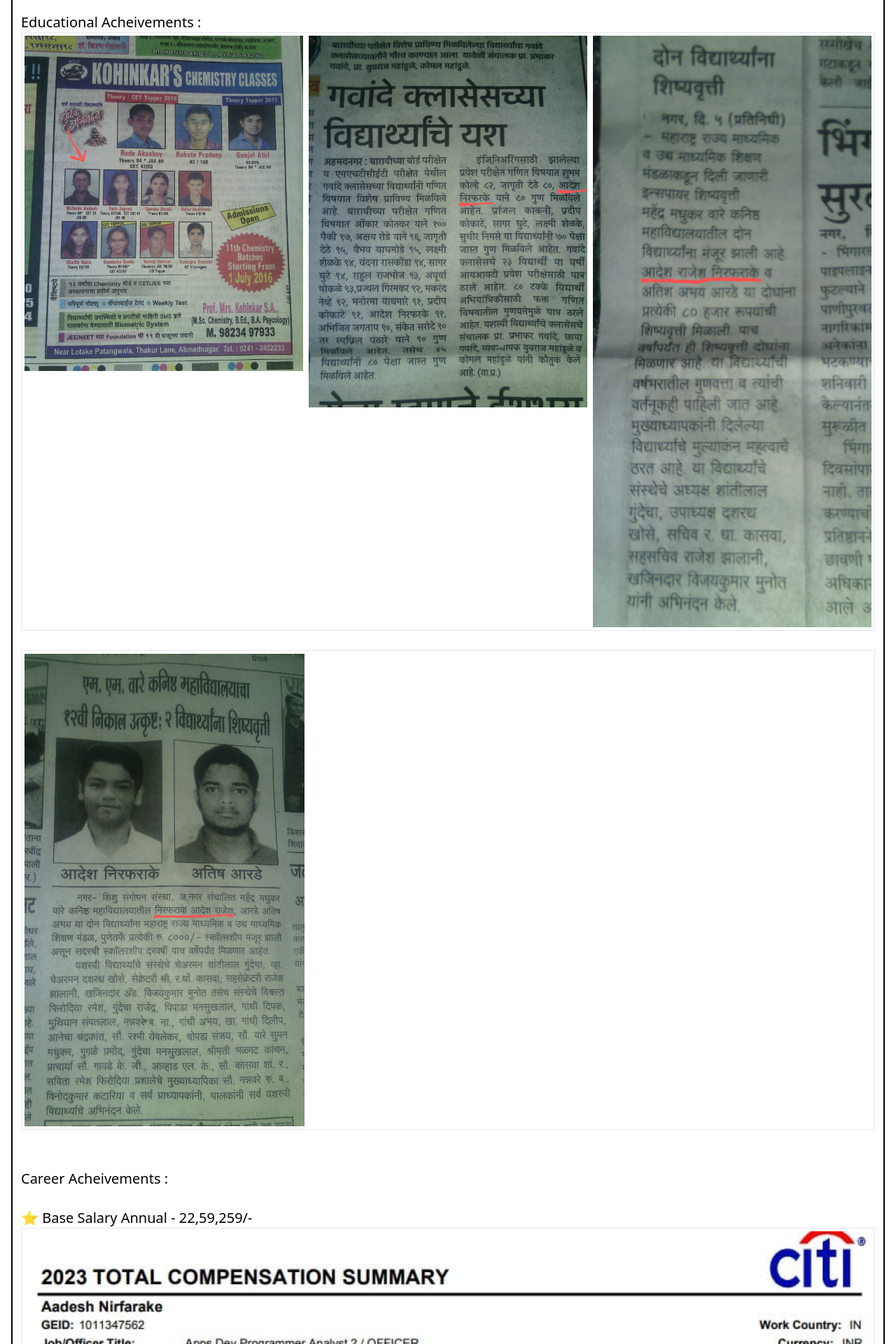
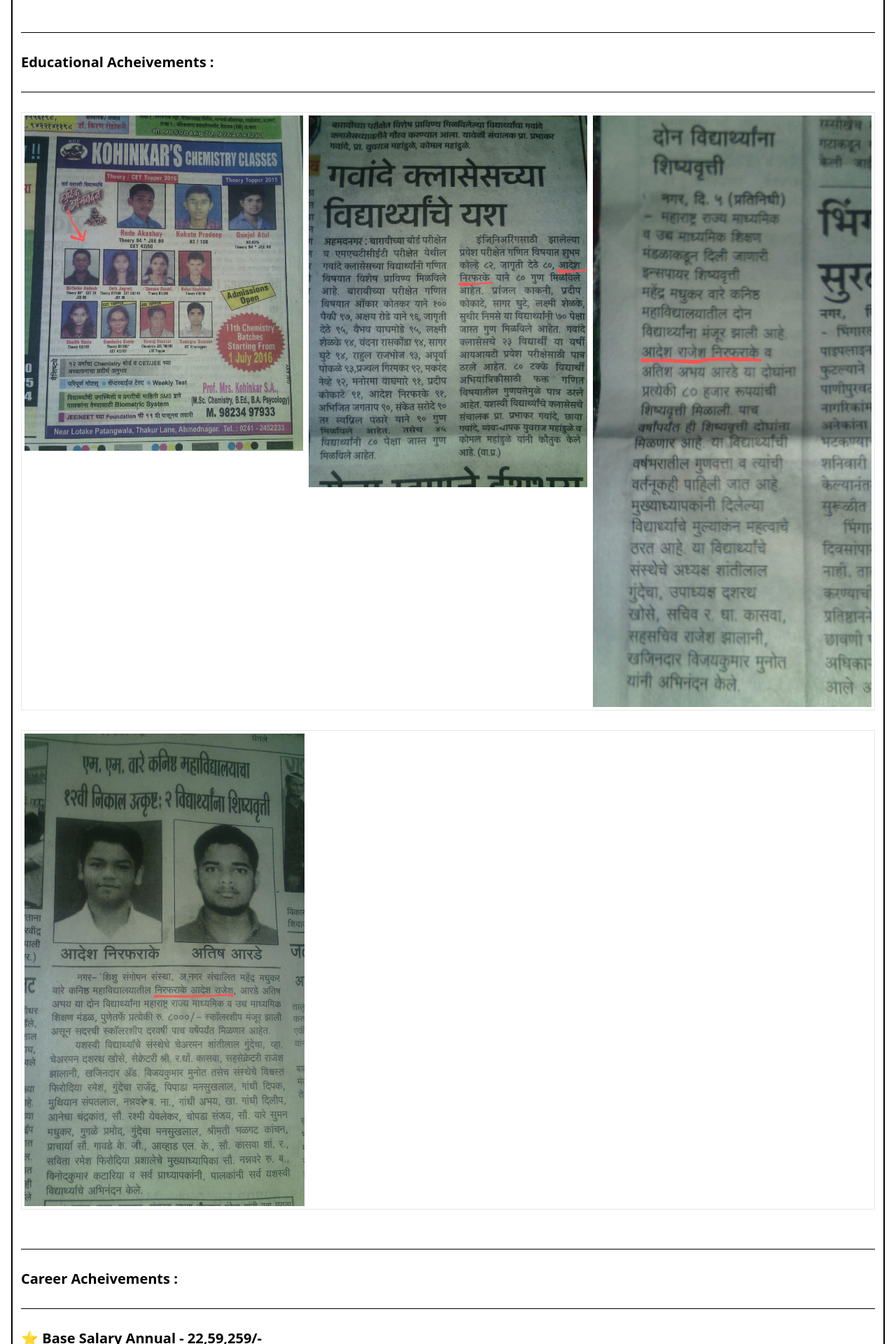
Before and after one commit to AADESHRN/ANKITA-AADESH, a React (Vite) app: page / in a window 1280 px wide. Shown: the part 4420-6340 px from the top of the page at 70% size. Built offline with nearby package versions, Linux system fonts and the light colour scheme.

Commit message:
updated app.jsx

```diff
--- a/src/App.jsx
+++ b/src/App.jsx
@@ -339,7 +339,13 @@
         you & papa want to meet me & my family. Understand me & my family.
         <br />
         <br />
-        <h3>Educational Acheivements : </h3>
+        <br />
+        <hr className="border-1 border-black" />
+        <br />
+        <h3 className="font-semibold">Educational Acheivements : </h3>
+        <br />
+        <hr className="border-1 border-black" />
+        <br />
         <div className="flex  justify-items-start border">
           <div className="p-1">
             <img
@@ -374,37 +380,62 @@
         </div>
         <br />
         <br />
-        <h3>Career Acheivements : </h3>
+        <hr className="border-1 border-black" />
         <br />
-        <h4>⭐ Base Salary Annual - 22,59,259/-</h4>
+        <h3 className="font-semibold">Career Acheivements : </h3>
+        <br />
+        <hr className="border-1 border-black" />
+        <br />
+        <h4 className="font-semibold">⭐ Base Salary Annual - 22,59,259/-</h4>
         <div className="p-1 border">
           <img src={BaseSal} alt="BaseSal.jpeg" width="100%" height="100%" />
         </div>
-        <h4>⭐ Salary Slip Jan</h4>
+        <br />
+        <hr className="border-1 border-black" />
+        <br />
+        <h4 className="font-semibold">⭐ Salary Slip Jan</h4>
         <div className="p-1 border">
           <img src={JanSal} alt="JanSal.jpeg" width="100%" height="100%" />
         </div>
-        <h4>⭐ Salary Slip Feb</h4>
+        <br />
+        <hr className="border-1 border-black" />
+        <br />
+        <h4 className="font-semibold">⭐ Salary Slip Feb</h4>
         <div className="p-1 border">
           <img src={FebSal} alt="FebSal.jpeg" width="100%" height="100%" />
         </div>
-        <h4>⭐ Salary Slip March</h4>
+        <br />
+        <hr className="border-1 border-black" />
+        <br />
+        <h4 className="font-semibold">⭐ Salary Slip March</h4>
         <div className="p-1 border">
           <img src={MarchSal} alt="MarchSal.jpeg" width="100%" height="100%" />
         </div>
-        <h4>⭐ Salary Slip April</h4>
+        <br />
+        <hr className="border-1 border-black" />
+        <br />
+        <h4 className="font-semibold">⭐ Salary Slip April</h4>
         <div className="p-1 border">
           <img src={AprilSal} alt="AprilSal.jpeg" width="100%" height="100%" />
         </div>
-        <h4>⭐ Salary Slip May</h4>
+        <br />
+        <hr className="border-1 border-black" />
+        <br />
+        <h4 className="font-semibold">⭐ Salary Slip May</h4>
         <div className="p-1 border">
           <img src={MaySal} alt="May.jpeg" width="100%" height="100%" />
         </div>
-        <h4>⭐ CTC</h4>
+        <br />
+        <hr className="border-1 border-black" />
+        <br />
+        <h4 className="font-semibold">⭐ CTC</h4>
         <div className="p-1 border">
           <img src={CTC} alt="CTC.jpeg" width="100%" height="100%" />
         </div>
-        <h4>⭐ Relocation Preferences for company</h4>
+        <br />
+        <hr className="border-1 border-black" />
+        <br />
+        <h4 className="font-semibold">⭐ Relocation Preferences for company</h4>
         <div className="p-1 border">
           <img
             src={Relocation}
@@ -413,6 +444,8 @@
             height="100%"
           />
         </div>
+        <br />
+        <hr className="border-1 border-black" />
         <br />
         <button className="btn-primary">
           <a href="https://drive.google.com/file/d/15_r79vkivgBXOn6PUmR5FQOgmp0V_iz1/view?usp=drivesdk">
```
